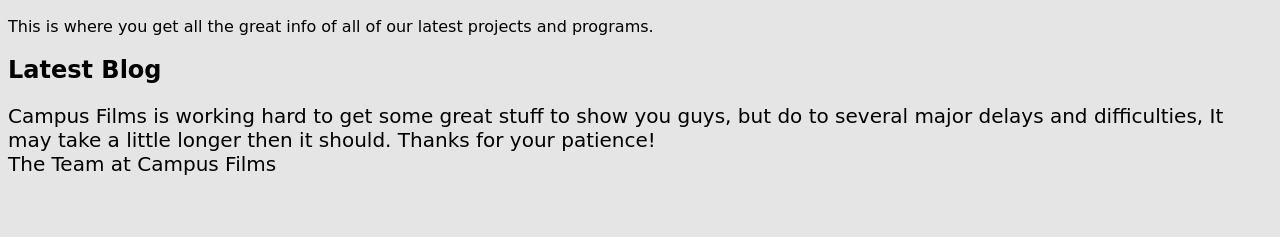
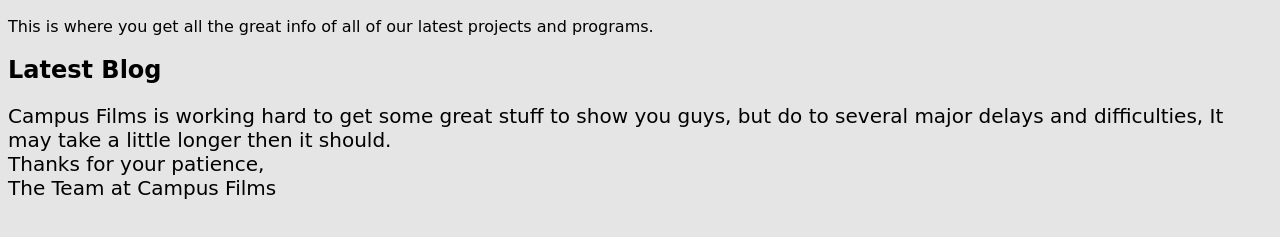
Before and after one commit to moojoohoo/Campus-Films-Official-Blog, a plain HTML site: page index.html in a window 1280 px wide. Shown: the part 111-348 px from the top of the page. Drawn offline with Linux system fonts and the light colour scheme.

Commit message:
Update index.html

```diff
--- a/index.html
+++ b/index.html
@@ -24,7 +24,7 @@
 <h2><b><u>Offical Blog</u></b></h2>
 <p>This is where you get all the great info of all of our latest projects and programs.</p>
 <h2>Latest Blog</h2>
-    <p id="Trailer">Campus Films is working hard to get some great stuff to show you guys, but do to several major delays and difficulties, It may take a little longer then it should. Thanks for your patience!<br>
+    <p id="Trailer">Campus Films is working hard to get some great stuff to show you guys, but do to several major delays and difficulties, It may take a little longer then it should.<br>Thanks for your patience, <br>
         The Team at Campus Films</p>
     </body>
 </html>
```
